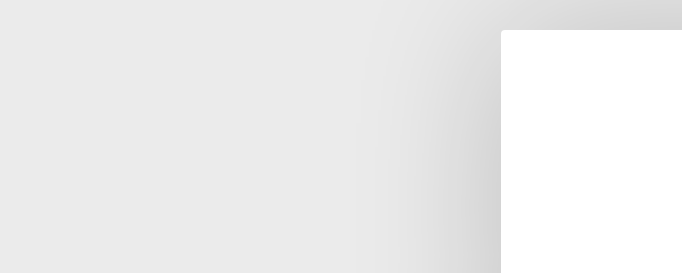
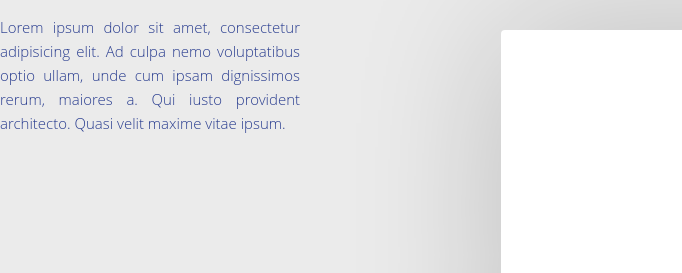
Before and after one commit to maxwellkfer/profile, a plain HTML site: page index.html in a window 1280 px wide. Shown: the top 273 px of the page, 0-682 px from the left. Drawn offline with Linux system fonts and the light colour scheme; grey boxes are pictures that could not be loaded.

```diff
--- a/index.html
+++ b/index.html
@@ -7,7 +7,7 @@
   </head>
   <body>
     <div id="sidebar">
-
+      <p>Lorem ipsum dolor sit amet, consectetur adipisicing elit. Ad culpa nemo voluptatibus optio ullam, unde cum ipsam dignissimos rerum, maiores a. Qui iusto provident architecto. Quasi velit maxime vitae ipsum.</p>
     </div>
     <div id="page-content">
       <div class="container">
```
